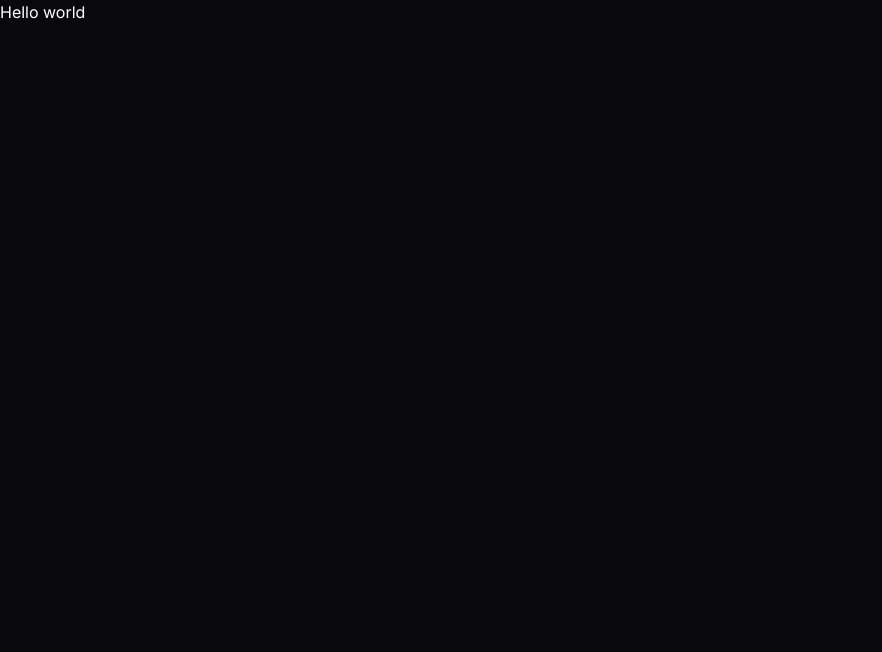
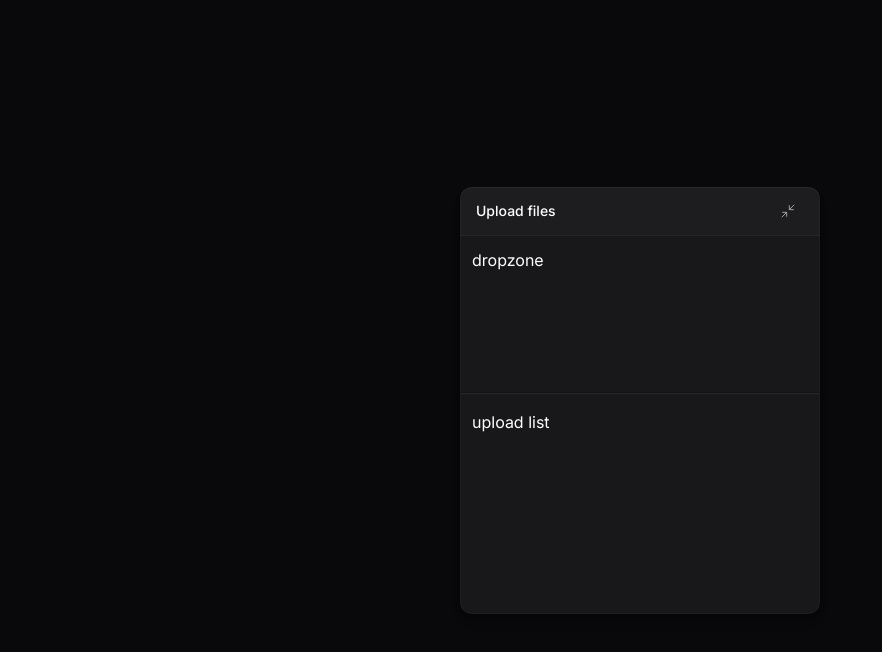
Before and after one commit to huannvictor/ftr-upload-widget-web, a React (Vite) app: page / in a window 1280 px wide. Shown: the top 652 px of the page, without its empty margins (0-882 px from the left). Built offline with nearby package versions, Linux system fonts and the light colour scheme; a web font is replaced by a local one.

Commit message:
chore(package): add tailwind-merge dependency style(config): format vite configuration file style(css): define custom shadow and opacity variables feat(widget): implement upload widget UI and components

```diff
--- a/package.json
+++ b/package.json
@@ -13,6 +13,7 @@
     "@tailwindcss/vite": "^4.1.18",
     "react": "^19.2.0",
     "react-dom": "^19.2.0",
+    "tailwind-merge": "^3.4.0",
     "tailwindcss": "^4.1.18"
   },
   "devDependencies": {
--- a/src/app.tsx
+++ b/src/app.tsx
@@ -1,5 +1,9 @@
+import { UploadWidget } from "./components/upload-widget";
+
 export function App() {
   return (
-    <h1>Hello world</h1>
+    <main className="h-dvh flex flex-col items-center justify-center p-10">
+      <UploadWidget />
+    </main>
   )
 }
--- /dev/null
+++ b/src/components/ui/button.tsx
@@ -0,0 +1,24 @@
+import type { ComponentProps } from "react";
+import { tv, type VariantProps } from "tailwind-variants";
+
+const buttonVariants = tv({
+  base: "rounded-lg text-zinc-400 hover:bg-zinc-800 hover:text-zinc-100 disabled:pointer-events-none disabled:opacity-50",
+  variants: {
+    size: {
+      default: "px-3 py-2",
+      icon: "p-2",
+      "icon-sm": "p-1",
+    },
+  },
+  defaultVariants: {
+    size: "default",
+  },
+});
+
+export function Button({
+  size,
+  className,
+  ...props
+}: ComponentProps<"button"> & VariantProps<typeof buttonVariants>) {
+  return <button className={buttonVariants({ size, className })} {...props} />;
+}
--- /dev/null
+++ b/src/components/upload-widget-dropzone.tsx
@@ -0,0 +1,3 @@
+export function UploadWidgetDropzone() {
+  return <div className="h-32 px-3">dropzone</div>;
+}
--- /dev/null
+++ b/src/components/upload-widget-header.tsx
@@ -0,0 +1,14 @@
+import { Minimize2 } from "lucide-react";
+import { Button } from "./ui/button";
+
+export function UploadWidgetHeader() {
+  return (
+    <div className="flex w-full items-center justify-between border-zinc-800 border-b bg-white/2 p-4 py-2">
+      <span className="font-medium text-sm">Upload files</span>
+
+      <Button size="icon">
+        <Minimize2 className="size-4" strokeWidth={1.5} />
+      </Button>
+    </div>
+  );
+}
--- /dev/null
+++ b/src/components/upload-widget-upload-list.tsx
@@ -0,0 +1,3 @@
+export function UploadWidgetUploadList() {
+  return <div className="h-48 px-3">upload list</div>;
+}
--- /dev/null
+++ b/src/components/upload-widget.tsx
@@ -0,0 +1,17 @@
+import { UploadWidgetDropzone } from "./upload-widget-dropzone";
+import { UploadWidgetHeader } from "./upload-widget-header";
+import { UploadWidgetUploadList } from "./upload-widget-upload-list";
+
+export function UploadWidget() {
+  return (
+    <div className="w-full max-w-90 overflow-hidden rounded-xl bg-zinc-900 shadow-shape">
+      <UploadWidgetHeader />
+
+      <div className="flex flex-col gap-4 py-3">
+        <UploadWidgetDropzone />
+        <div className="box-content h-px border-black/50 border-t bg-zinc-800" />
+        <UploadWidgetUploadList />
+      </div>
+    </div>
+  );
+}
--- a/src/index.css
+++ b/src/index.css
@@ -3,4 +3,7 @@
 
 @theme {
   --font-sans: "Inter", sans-serif;
+  --shadow-shape: 0px 8px 8px rgba(0, 0, 0, 0.1), 0px 4px 4px rgba(0, 0, 0, 0.1), 0px 2px 2px rgba(0, 0, 0, 0.1), 0px 0px 0px 1px rgba(0, 0, 0, 0.1), inset 0px 0px 0px 1px rgba(255, 255, 255, 0.03), inset 0px 1px 0px rgba(255, 255, 255, 0.03);
+  --shadow-shape-content: 0px 0px 0px 1px rgba(0, 0, 0, 0.25), inset 0px 1px 0px rgba(255, 255, 255, 0.02), inset 0px 0px 0px 1px rgba(255, 255, 255, 0.02);
+  --opacity-2: 2%;
 }
```
Also changed, not shown: vite.config.ts (+5 -6 lines), 1 other file (tests, documents, lock files or other folders).
